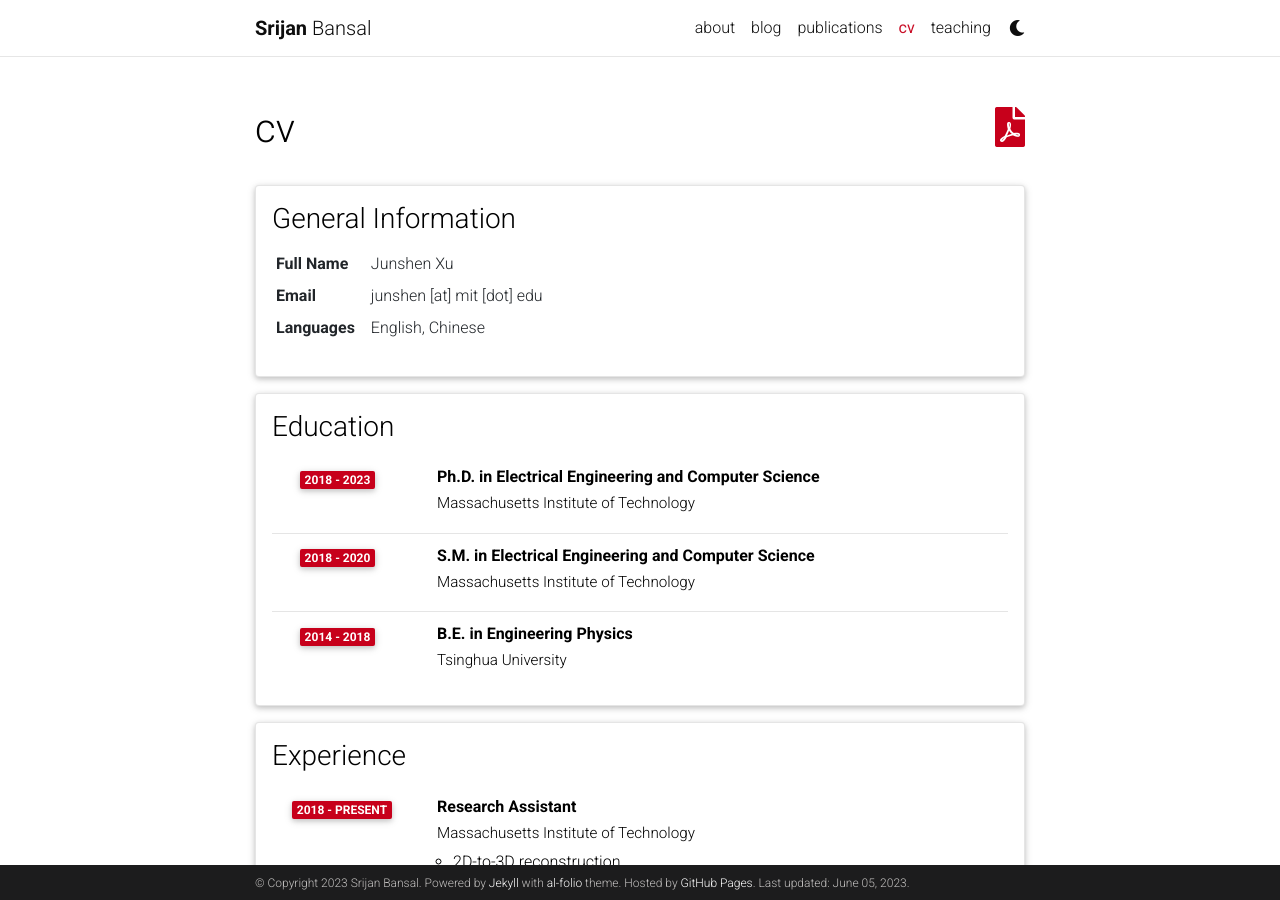
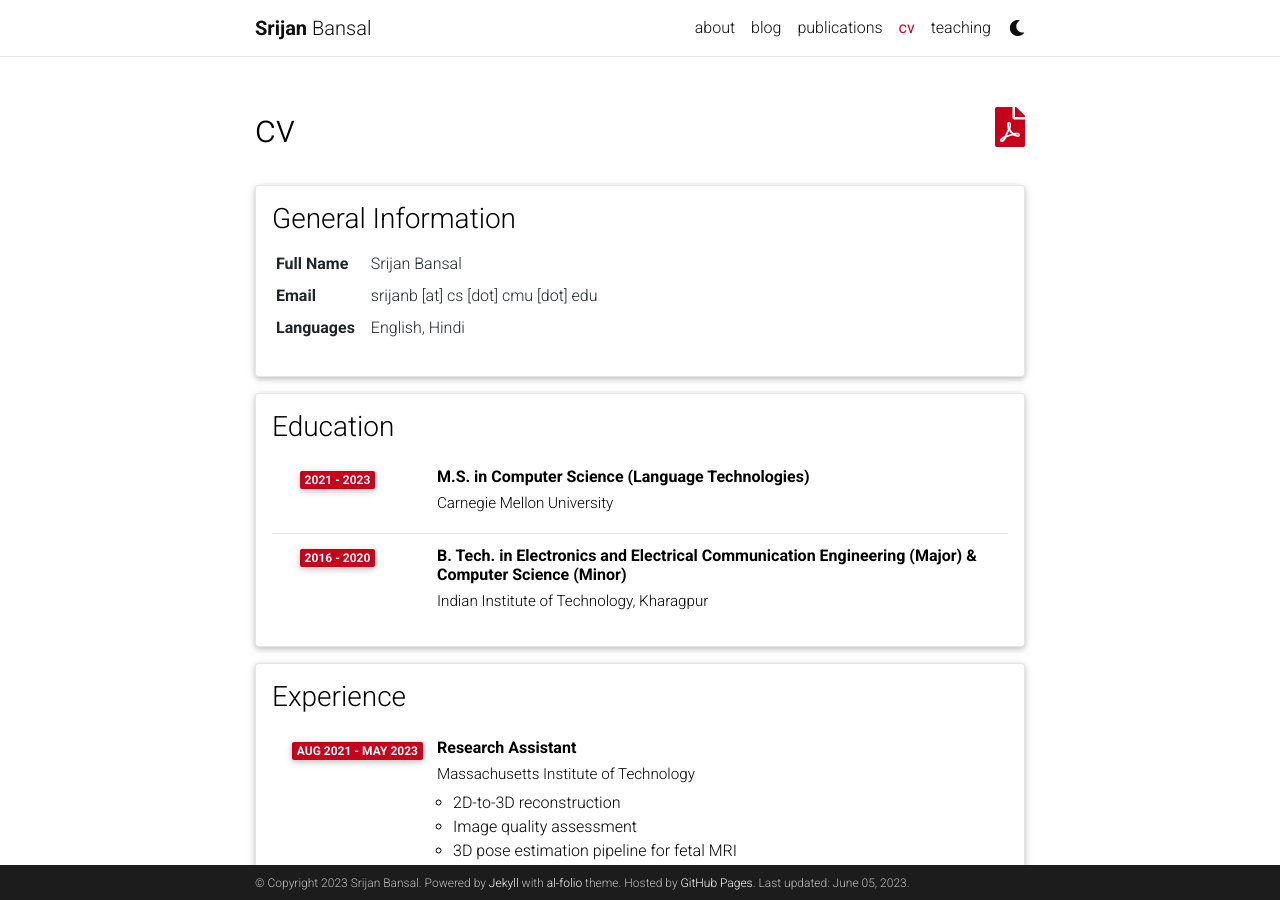
Before and after one commit to srijan-bansal/srijan-bansal.github.io, a Jekyll site: the page built from _pages/cv.md, in a window 1280 px wide and 900 px high. Built offline with Jekyll 4.4.1, drawn with Linux system fonts in a browser that asks for light colours; comment, search, counter and statistics services are not loaded; a style sheet for code colours, icons or effects is not loaded.

Commit message:
Update cv.yml

```diff
--- a/_data/cv.yml
+++ b/_data/cv.yml
@@ -2,39 +2,28 @@
   type: map
   contents:
     - name: Full Name
-      value: Junshen Xu
-    #- name: Date of Birth
-    #  value: 14th March 1879
+      value: Srijan Bansal
     - name: Email
-      value: junshen [at] mit [dot] edu
+      value: srijanb [at] cs [dot] cmu [dot] edu
     - name: Languages
-      value: English, Chinese
+      value: English, Hindi
 
 - title: Education
   type: time_table
   contents:
-    - title: Ph.D. in Electrical Engineering and Computer Science
-      institution: Massachusetts Institute of Technology
-      year: 2018 - 2023
-    - title: S.M. in Electrical Engineering and Computer Science
-      institution: Massachusetts Institute of Technology
-      year: 2018 - 2020
-      #description:
-      #  - Description 1.
-      #  - Description 2.
-    - title: B.E. in Engineering Physics
-      institution: Tsinghua University
-      year: 2014 - 2018
-      #description:
-      #  - Description 1.
-      #  - Description 2.
+    - title: M.S. in Computer Science (Language Technologies)
+      institution: Carnegie Mellon University
+      year: 2021 - 2023
+    - title: B. Tech. in Electronics and Electrical Communication Engineering (Major) & Computer Science (Minor)
+      institution: Indian Institute of Technology, Kharagpur
+      year: 2016 - 2020
 
 - title: Experience
   type: time_table
   contents:
     - title: Research Assistant
       institution: Massachusetts Institute of Technology
-      year: 2018 - present
+      year: Aug 2021 - May 2023
       description:
         - 2D-to-3D reconstruction
         - Image quality assessment
```
